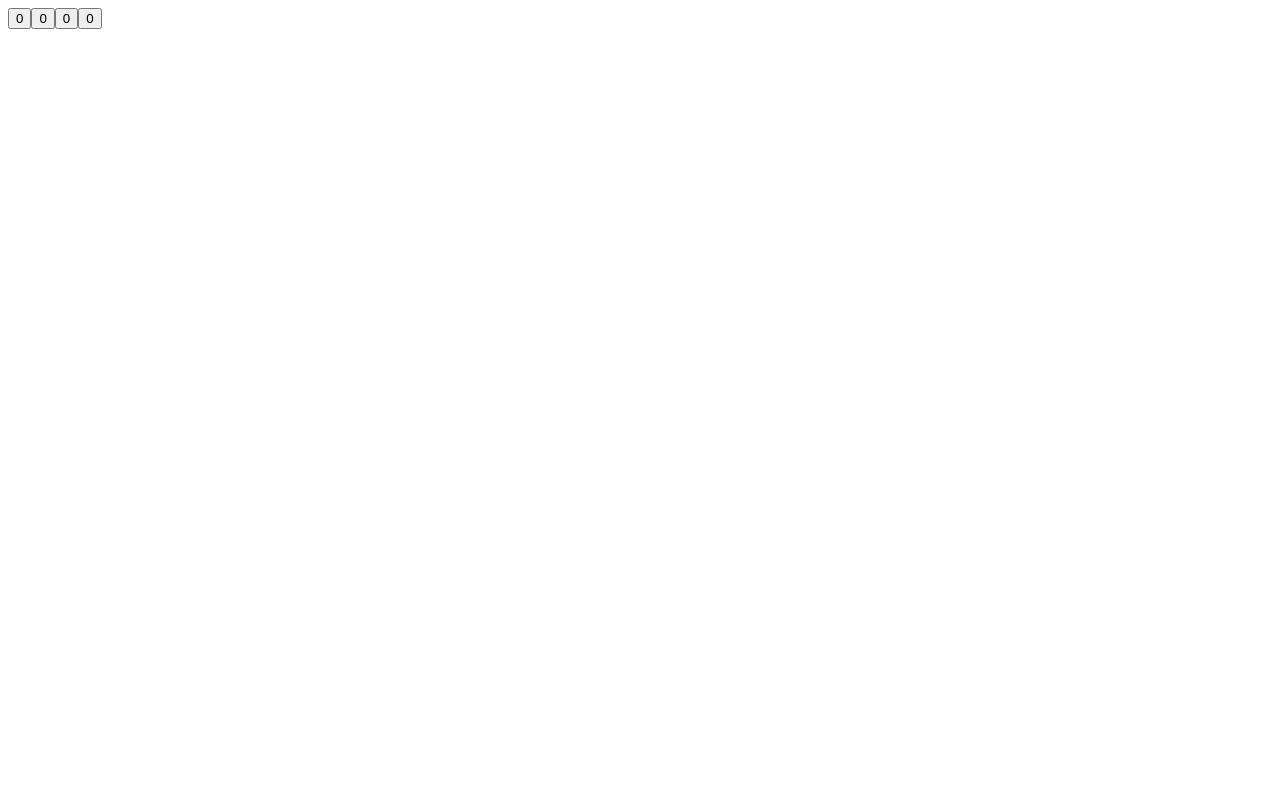
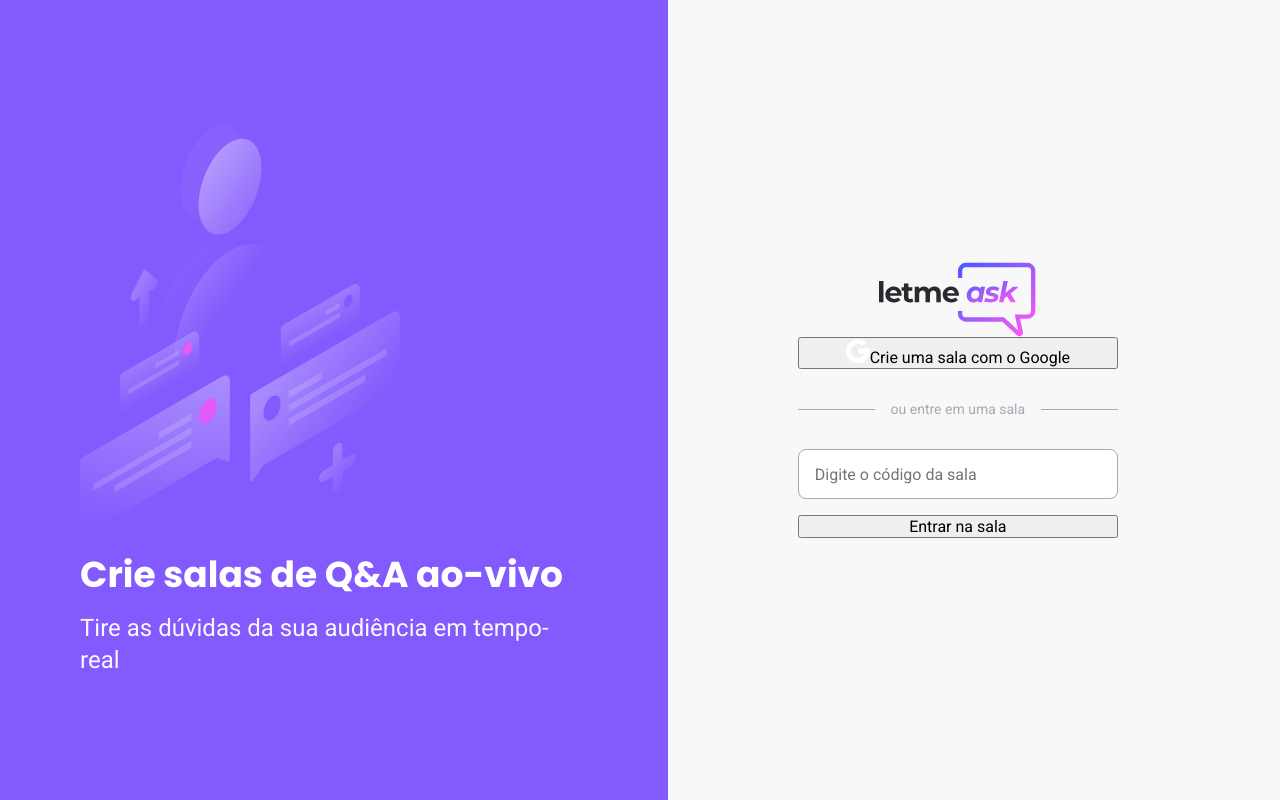
Before and after one commit to pedrolssilva/LetMeAsk-NLW-6_ReactJS, a React (Create React App) app: page / in a window 1280 px wide. Built offline with nearby package versions, Linux system fonts and the light colour scheme; no server answers.

Commit message:
Class 2 => Created Home page and started to style it until className='separator'

```diff
--- a/src/App.tsx
+++ b/src/App.tsx
@@ -1,13 +1,8 @@
-import { Button } from "./components/Button"
+import { Home } from "./pages/Home";
 
 function App() {
   return (
-    <div>
-      <Button />
-      <Button />
-      <Button />
-      <Button />
-    </div>
+   <Home/>
 
   );
 }
--- a/src/index.tsx
+++ b/src/index.tsx
@@ -3,6 +3,8 @@ import ReactDOM from 'react-dom';
 import App from './App';
 
 import './services/firebase'
+
+import '../src/styles/global.scss';
 
 ReactDOM.render(
   <React.StrictMode>
--- /dev/null
+++ b/src/pages/Home.tsx
@@ -0,0 +1,36 @@
+import ilustrationImg from '../assets/images/illustration.svg'
+import logoImg from '../assets/images/logo.svg'
+import googleIconImg from '../assets/images/google-icon.svg'
+
+import '../styles/auth.scss'
+
+export function Home(){
+  return (
+    <div id='page-auth'>
+      <aside>
+        <img src={ilustrationImg} alt="Ilustração simbolizando perguntas e respostas" />
+        <strong>Crie salas de Q&amp;A ao-vivo </strong>
+        <p>Tire as dúvidas da sua audiência em tempo-real</p>
+      </aside>
+      <main>
+        <div className='main-content'>
+          <img src={logoImg} alt="LetMeAsk" />
+          <button>
+          <img src={googleIconImg} alt="logo do Google" />
+            Crie uma sala com o Google
+          </button>
+          <div className="separator">ou entre em uma sala</div>
+          <form >
+            <input
+              type="text"
+              placeholder="Digite o código da sala"
+            />
+            <button type="submit">
+              Entrar na sala
+            </button>
+          </form>
+        </div>
+      </main>
+    </div>
+  )
+}
--- /dev/null
+++ b/src/styles/auth.scss
@@ -0,0 +1,96 @@
+#page-auth {
+  display: flex;
+  align-items: stretch;
+  height: 100vh;
+
+  aside {
+    flex: 7;
+    background-color: #835afd;
+    color: #fff;
+    display: flex;
+    flex-direction: column;
+    justify-content: center;
+    padding: 120px 80px;
+
+    img {
+      width: 320px;
+    }
+
+    strong {
+      font: 700 36px 'Poppins', sans-serif;
+      line-height: 42px;
+      margin-top: 16px;
+    }
+
+    p {
+      font-size: 24px;
+      line-height: 32px;
+      margin-top: 16px;
+      color: #f8f8f8;
+    }
+  }
+
+  main {
+    flex: 8;
+    padding: 0 32px 0 0;
+    display: flex;
+    align-items: center;
+    justify-content: center;
+  }
+
+  .main-content {
+    display: flex;
+    flex-direction: column;
+    width: 100%;
+    max-width: 320px;
+    align-items: stretch;
+    text-align: center;
+
+    > img {
+      align-self: center;
+    }
+
+    form {
+      input {
+        height: 50px;
+        border-radius: 8px;
+        padding: 0 16px;
+        background-color: #fff;
+        border: 1px solid #a8a8b3;
+      }
+
+      button {
+        margin-top: 16px;
+      }
+
+      button,
+      input {
+        width: 100%;
+      }
+    }
+  }
+
+  .separator {
+    font-size: 14px;
+    color: #a8a8b3;
+    margin: 32px 0;
+    display: flex;
+    align-items: center;
+
+    &::before {
+      content: '';
+      flex: 1;
+      height: 1px;
+      background: #a8a8b3;
+      margin-right: 16px;
+    }
+
+    &::after {
+      content: '';
+      flex: 1;
+      height: 1px;
+      background: #a8a8b3;
+      margin-left: 16px;
+    }
+  }
+}
--- /dev/null
+++ b/src/styles/global.scss
@@ -0,0 +1,17 @@
+* {
+  margin: 0;
+  padding: 0;
+  box-sizing: border-box;
+}
+
+body {
+  background: #f8f8f8;
+  color: #29292e;
+}
+
+body,
+input,
+button,
+textarea {
+  font: 400 16px 'Roboto', sans-serif;
+}
```
